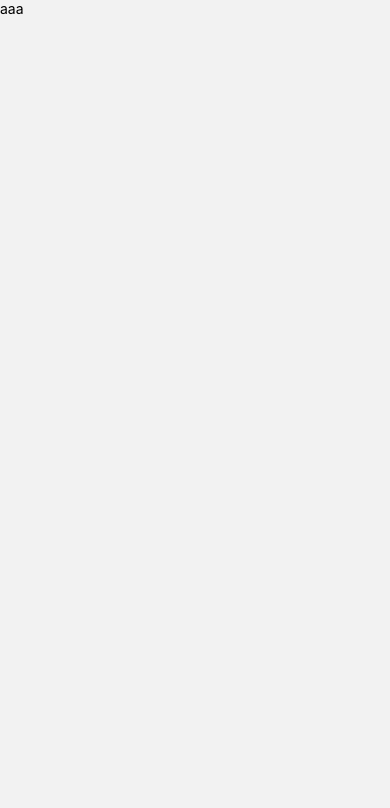
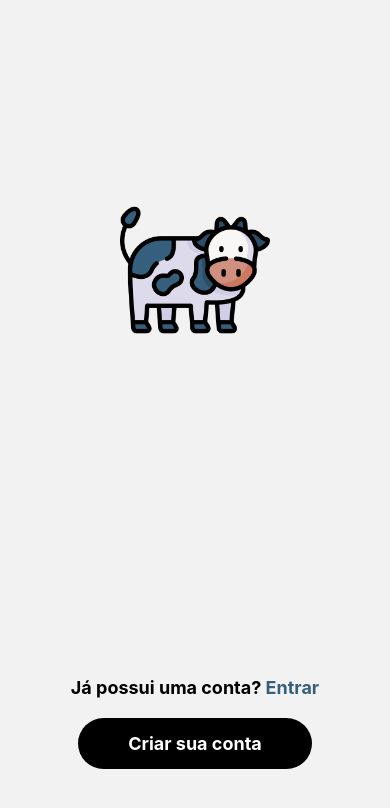
Before and after one commit to pixelsomatic/agriness-app, a React Native app: screen /PreRegister in a window 390 px wide. Shown: the top 808 px of the page. Built offline with nearby package versions, Linux system fonts and the light colour scheme; no server answers.

Commit message:
Finaliza tela de pre-registro

```diff
--- a/src/screens/PreRegister.js
+++ b/src/screens/PreRegister.js
@@ -1,8 +1,30 @@
 import React from "react";
-import { Text } from "react-native";
+import { TouchableOpacity } from "react-native";
+import {
+  Container,
+  Logo,
+  SignArea,
+  LoginText,
+  LoginLink,
+  RegisterButton,
+  TextButton
+} from "../styles/preRegister";
+import cow from './../../assets/cow.png'
 
 export default function PreRegisterScreen() {
   return (
-    <Text>aaa</Text>
+    <Container>
+      <Logo source={cow} />
+
+      <SignArea>
+        <LoginText>Já possui uma conta? </LoginText>
+        <TouchableOpacity>
+          <LoginLink>Entrar</LoginLink>
+        </TouchableOpacity>
+      </SignArea>
+      <RegisterButton>
+        <TextButton>Criar sua conta</TextButton>
+      </RegisterButton>
+    </Container>
   )
 }
--- /dev/null
+++ b/src/styles/preRegister.js
@@ -0,0 +1,31 @@
+import { Dimensions } from 'react-native'
+import styled from 'styled-components/native'
+
+export const Container = styled.View`
+  padding: 50% 0 0 0;
+  align-items: center;
+`
+export const Logo = styled.Image`
+  width: 150px;
+  height: 150px;
+  margin-bottom: 85%;
+`
+export const SignArea = styled.View`
+  flex-direction: row;
+  margin-bottom: 20px;
+`
+export const LoginText = styled.Text`
+  font-size: 18px;
+  font-weight: bold;
+`
+export const LoginLink = styled(LoginText)`
+color: #365e7d;
+`
+export const RegisterButton = styled.TouchableOpacity`
+  background-color: #000;
+  border-radius: 50px;
+  padding: 15px 50px;
+`
+export const TextButton = styled(LoginText)`
+  color: #fff;
+`
```
Also changed, not shown: assets/cow.png (added).
